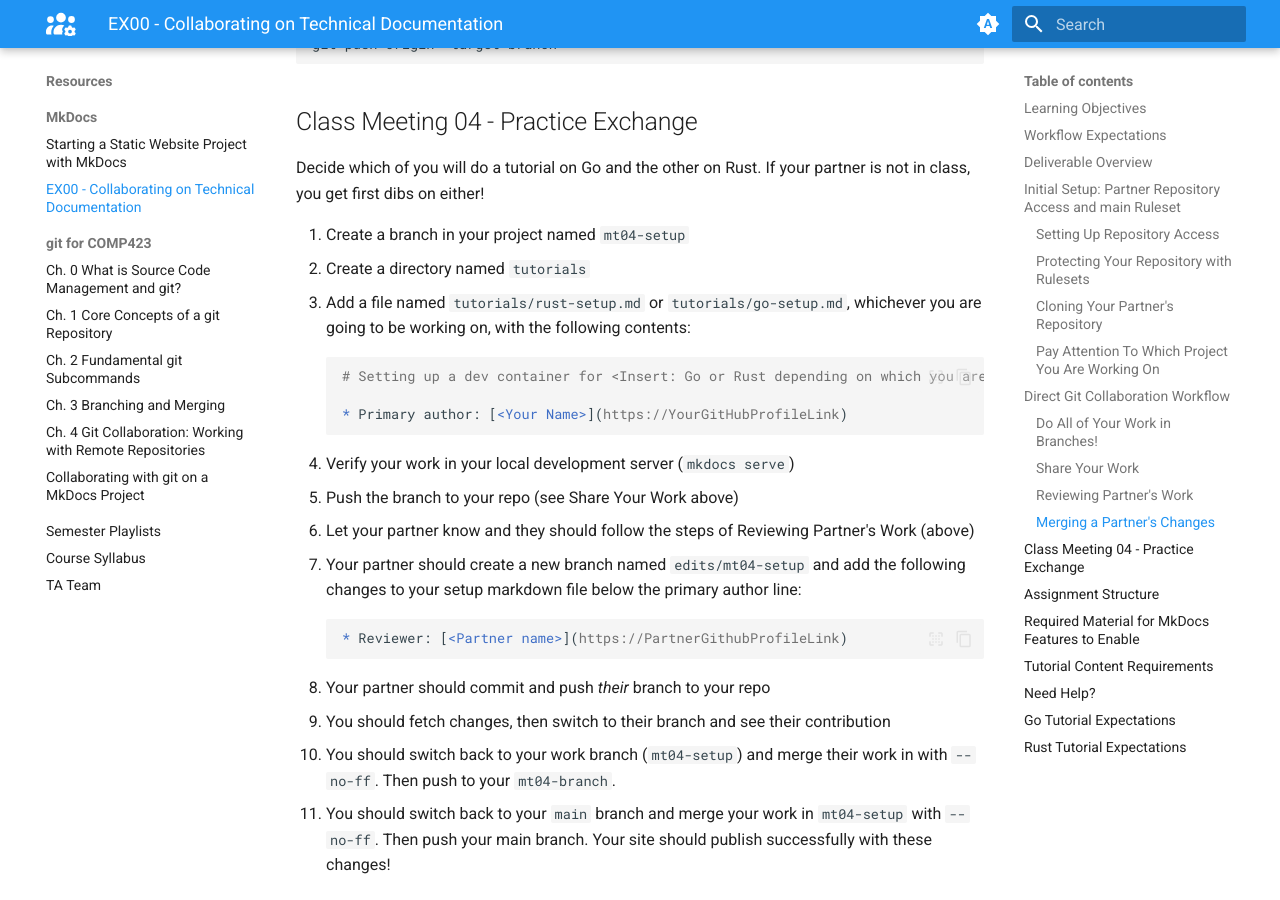
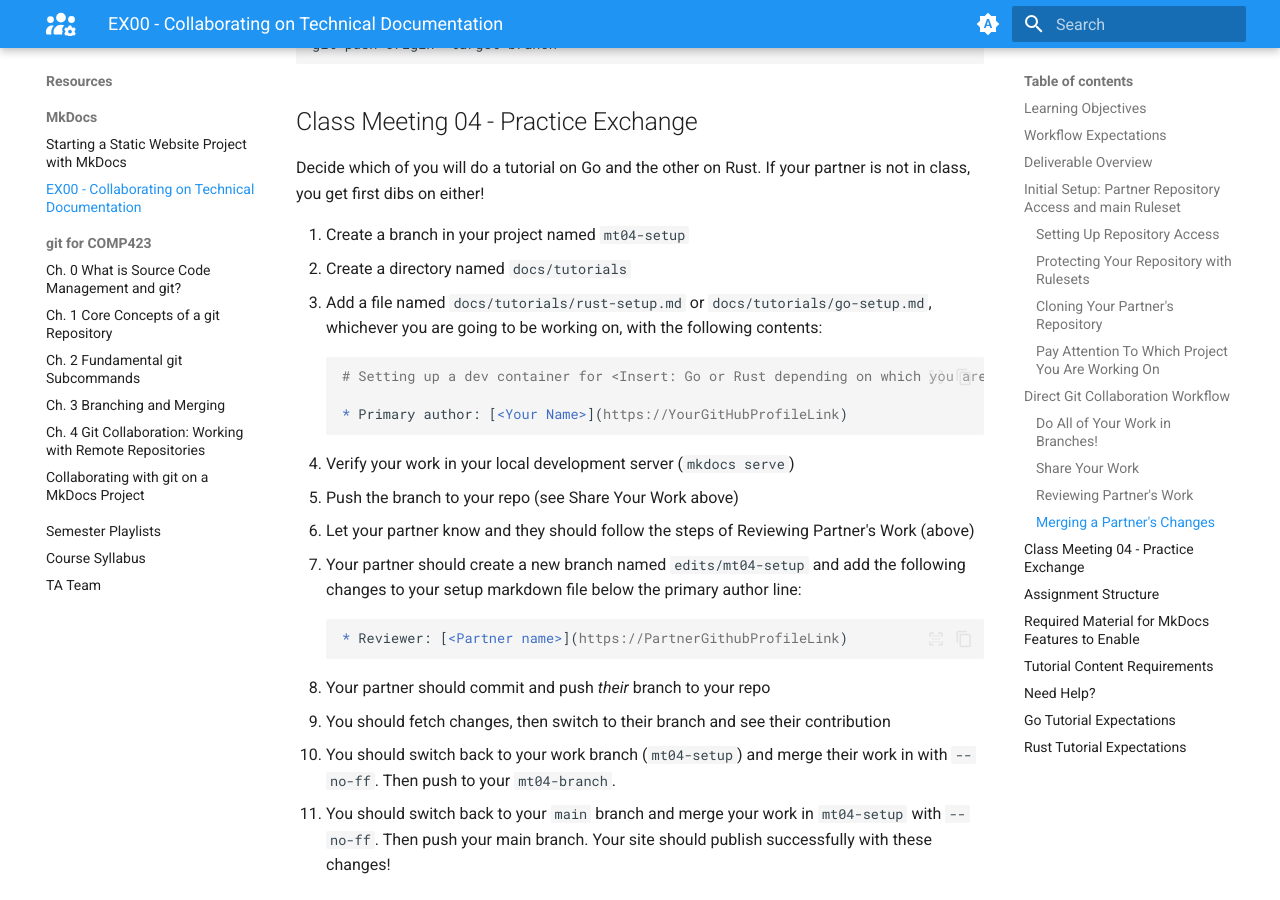
Before and after one commit to comp423-25s/comp423-25s.github.io, an MkDocs documentation site: the page built from docs/resources/MkDocs/ex00.md, in a window 1280 px wide and 900 px high, scrolled down 6290 px. Built offline with MkDocs 1.6.1 and Material for MkDocs 9.7.7, drawn with Linux system fonts in a browser that asks for light colours.

Commit message:
Fix issue in writeup

````diff
--- a/docs/resources/MkDocs/ex00.md
+++ b/docs/resources/MkDocs/ex00.md
@@ -196,8 +196,8 @@ git push origin <target branch>
 Decide which of you will do a tutorial on Go and the other on Rust. If your partner is not in class, you get first dibs on either!
 
 1. Create a branch in your project named `mt04-setup`
-1. Create a directory named `tutorials`
-1. Add a file named `tutorials/rust-setup.md` or `tutorials/go-setup.md`, whichever you are going to be working on, with the following contents:
+1. Create a directory named `docs/tutorials`
+1. Add a file named `docs/tutorials/rust-setup.md` or `docs/tutorials/go-setup.md`, whichever you are going to be working on, with the following contents:
    ```markdown
    # Setting up a dev container for <Insert: Go or Rust depending on which you are doing>
 
````
